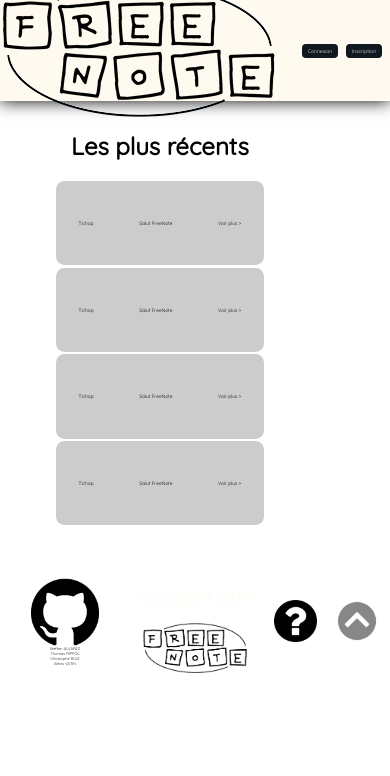
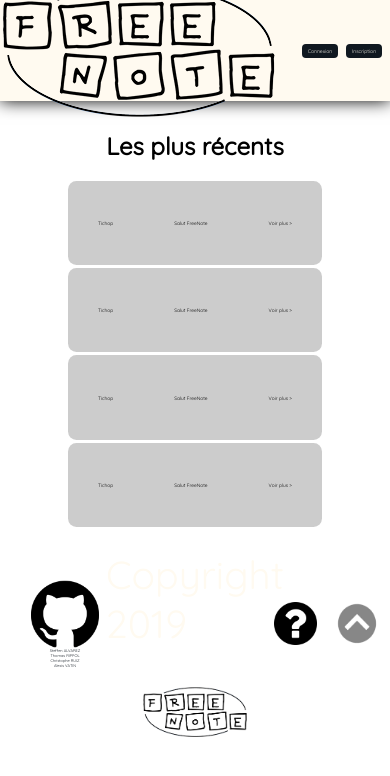
Before and after one commit to AlexisVatin/travailcss, a PHP site: page / in a window 390 px wide. Shown: the top 776 px of the page. Run offline with PHP 8.4, Linux system fonts and the light colour scheme.

Commit message:
responsive

```diff
--- a/style.css
+++ b/style.css
@@ -30,6 +30,9 @@ h1, h2, h3, p, a, span, label, input {
     transition: 0s;
 }
 
+span, p {
+    font-size: 10vw;
+}
 .sign:hover {
     background: floralwhite;
     color: #101820;
@@ -126,8 +129,6 @@ form>imput{
 }
 
 .corps {
-    height: auto;
-    width: 80vw;
     padding: 2.5% 1%;
 
     display: flex;
```
